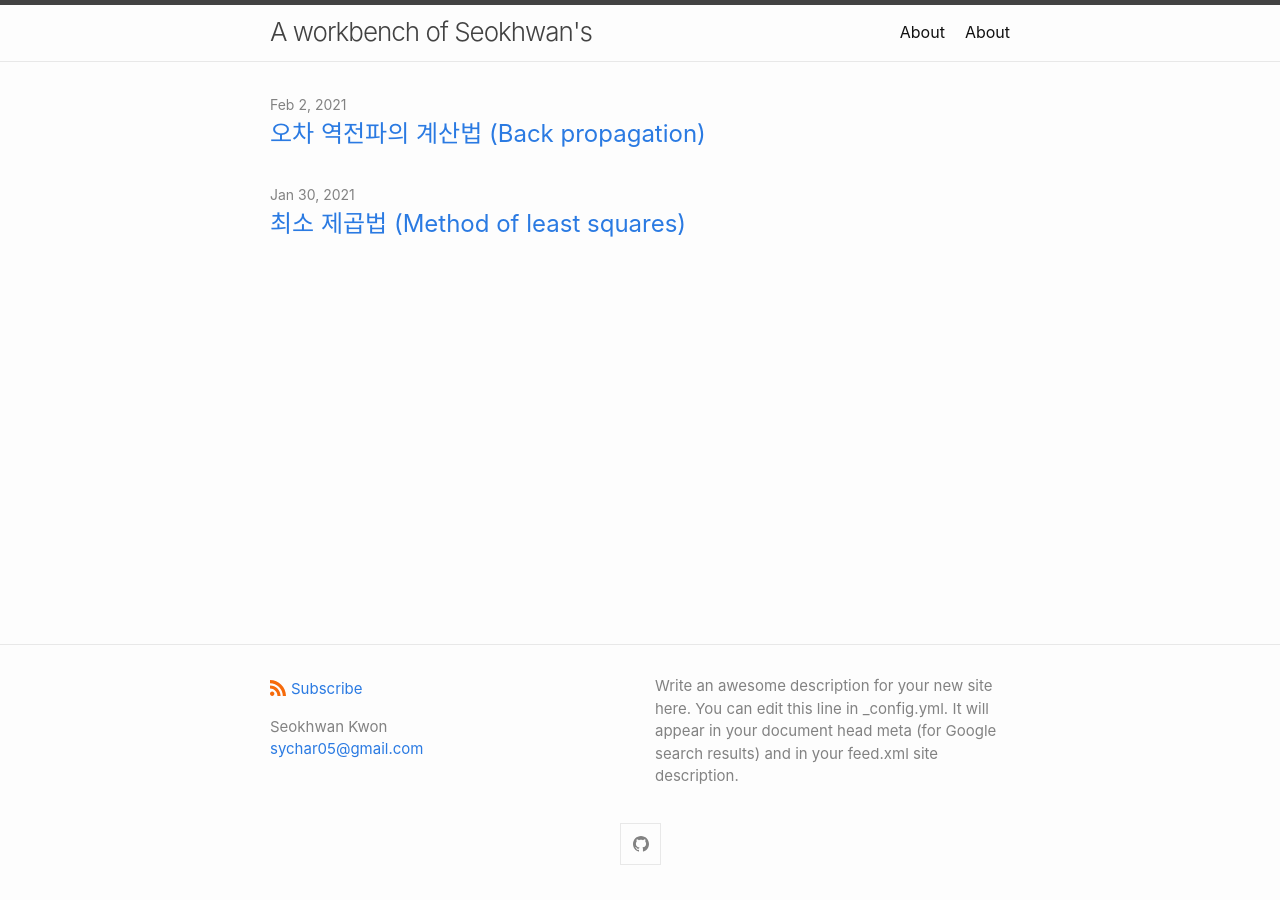
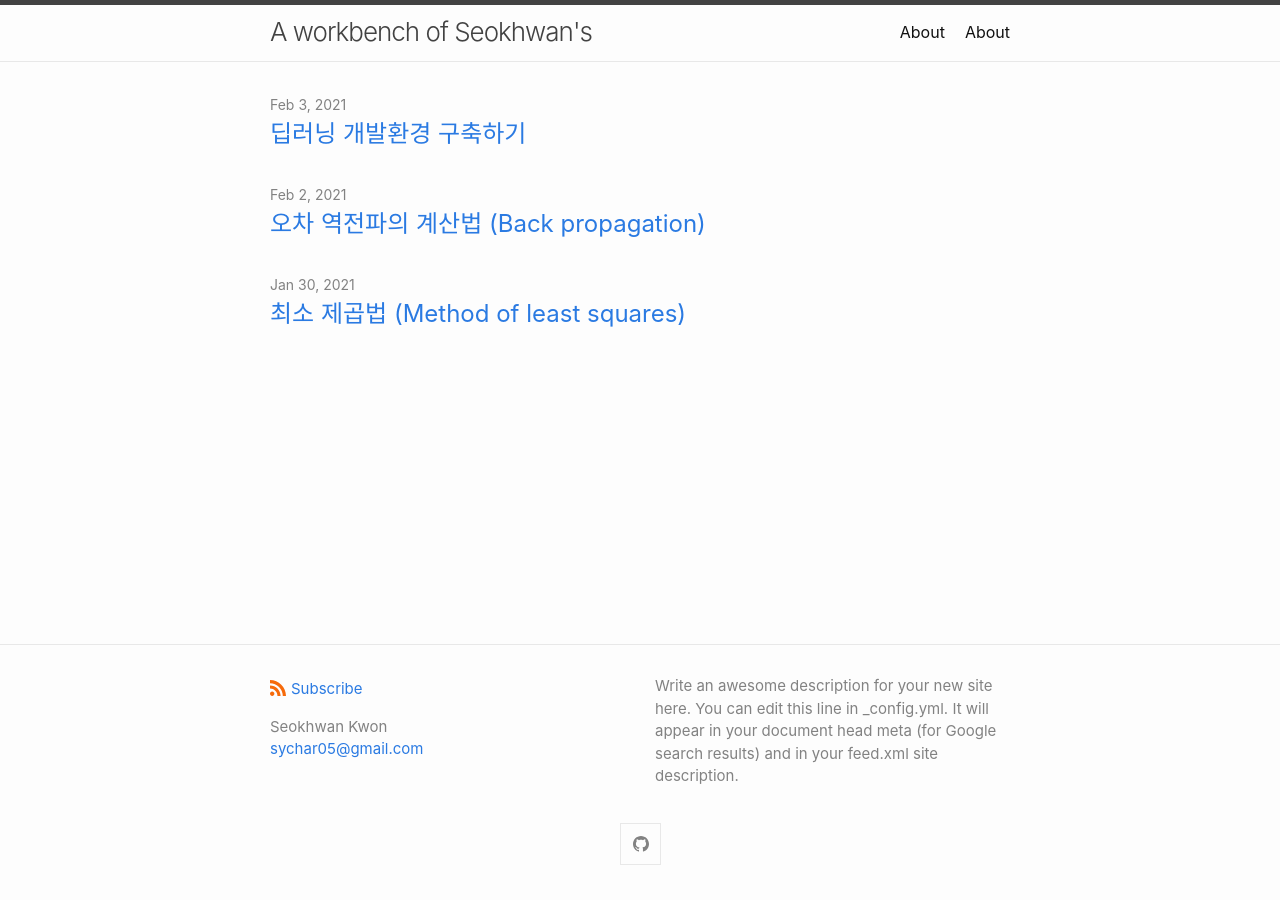
Before and after one commit to RoyKwonn/RoyKwonn.github.io, a Jekyll site: the page built from index.md, in a window 1280 px wide. Built offline with Jekyll 4.4.1, drawn with Linux system fonts in a browser that asks for light colours; part of the change alters nothing that is shown.

Commit message:
add another post

````diff
--- /dev/null
+++ b/_posts/deeplearning/week2/2021-02-03-setup-env-for-deeplearning.md
@@ -0,0 +1,208 @@
+---
+layout: post
+title: "딥러닝 개발환경 구축하기"
+categories: deeplearning
+author:
+- Seokhwan Kwon
+meta: "Springfield"
+---
+## 개발환경
+
+### 0. DOWNLOAD UBUNTU
+
+You shuld download with torrent because of downloading rapidlly
+
+Link : [UBUNTU DOWNLOAD](https://ubuntu.com/download/alternative-downloads)
+
+
+### 1. INSTALL UBUNTU Desktop 18.04.5 (Virtual machine OR Multi boot)
+
+#### 1.1. HOST 설정
+- 제어판 -> Windows 기능 켜기/끄기 -> Hyper-V 해제    // 없으면 안해도 됨
+- (BIOS 모드) Advanced Mode -> Intel VT-x 또는 AMD-V Enable   // 맥은 안해도됨
+
+#### 1.2. VM
+- 머신 -> 새로만들기
+- 메모리 크기 지정 (2048 MB 이상)
+
+#### 1.3. VM-하드디스크 생성
+- 지금 새 가상 하드 디스크 만들기
+- VDI (VirtualBox 디스크 이미지)
+- 고정 크기
+- 파일 위치 및 크기 (파일크기 30 GB 이상)
+
+#### 1.4. VM-설정 (언급된건 체크)
+- 일반 항목 -> 클립보드, 드래그 앤 드롭 : 양방향 설정
+- 시스템 항목 -> 마더보드 : 플로피 디스크 해제, ICH9 칩셋, EFI 사용하기
+- 시스템 항목 -> 프로세서 : 프로세서 개수(실제 호스트 프로세서의 절반), PAN/NX 사용하기
+- 디스플레이 항목 -> 화면 : 비디오메모리(최대), 3차원 가속 사용하기
+- 저장소 항목 -> CD아이콘(광학 드라이브) : 다운받은 UBUNTU_XXXX.ISO 선택
+
+#### 1.5. 머신 실행
+- 언어, 사용자 이름, 비번 설정
+- 그외 항목은 디폴트 선택
+
+
+#### 1.6. 터미널 실행
+
+dist-upgrade는 시간 여유많을 때 합시다.
+```
+$ sudo apt-get update && upgrade
+$ sudo apt dist-upgrade
+$ sudo apt-get install build-essential linux-headers-$(uname -r)
+```
+
+#### 1.7. VM-상단메뉴
+- 장치 -> 게스트확장 CD 이미지 삽입
+- 실행
+- 설치완료 후 바탕화면의 CD 아이콘 오른쪽 마우스 클릭하여 꺼내기
+- 재부팅
+
+
+
+### 2. 프로그램 충돌방지
+
+Build할 때 공통적으로 발생하는 문제를 방지하기 위해 필요한 패키지들을 설치해준다.
+```
+$ sudo apt-get install -y make build-essential libssl-dev zlib1g-dev libbz2-dev \
+libreadline-dev libsqlite3-dev wget curl llvm libncurses5-dev libncursesw5-dev \
+xz-utils tk-dev
+```
+
+### 3. pyenv
+
+git이 설치되지 않았다면 설치해준다.
+```
+$ sudo apt install git
+```
+
+git clone을 이용하여 소스를 다운받고 몇 가지 설정을 해준다.
+```
+$ git clone https://github.com/pyenv/pyenv.git ~/.pyenv
+$ echo 'export PYENV_ROOT="$HOME/.pyenv"' >> ~/.bash_profile
+$ echo 'export PATH="$PYENV_ROOT/bin:$PATH"' >> ~/.bash_profile
+$ echo 'eval "$(pyenv init -)"' >> ~/.bash_profile
+$ source ~/.bash_profile
+```
+
+### 4. Install anaconda3-2020.02
+
+Keep in mind that the version 2020.02 that is mentioned in the above command is only compatible with Python 3.7. So, if you are operating the 2.7 version of Python, then use the link mentioned above to find the compatible version of Anaconda with your Python 2.7 version.
+
+```
+$ pyenv install anaconda3-2020.02
+$ git clone https://github.com/pyenv/pyenv-virtualenv.git $(pyenv root)/plugins/pyenv-virtualenv
+$ echo 'eval "$(pyenv virtualenv-init -)"' >> ~/.bash_profile
+$ source ~/.bash_profile
+```
+
+### 5. set virtualenv
+
+가상화 설정
+```
+$ pyenv virtualenv anaconda3-2020.02 deeplearning
+$ pyenv versions
+  anaconda3-2020.02
+  anaconda3-2020.02/envs/deeplearning
+  deeplearning
+$ pyenv activate deeplearning
+(deeplearning) $ python -v
+...
+```
+
+가상화 종료
+```
+$ pyenv deactivate
+```
+
+### 6. Anaconda 설정
+
+가상화 실행상태에서
+```
+(deeplearning) $ conda create -n py37 python=3.7
+(deeplearning) $ conda activate py37
+(py37)(deeplearning) $ pip install tensorflow==2.0.0
+(py37)(deeplearning) $ pip install keras==2.3
+
+```
+
+혹시 바로 안된다면, 아래 명령어 실행후 다시 위에 작업을 해주어라
+```
+(py37)(deeplearning) $ pyenv deactivate deeplearning
+```
+
+아래와 같은 내용이 출력된다면 잘 설치한 것이다.
+```
+(py37)(deeplearning) $ python
+Python 3.7.9 (default, Aug 31 2020, 12:42:55)
+[GCC 7.3.0] :: Anaconda, Inc. on linux
+Type "help", "copyright", "credits" or "license" for more information.
+>>> import tensorflow as tf
+>>> print(tf.__version__)
+2.0.0
+>>> import keras
+Using TensorFlow backend.
+>>> exit()
+```
+
+### 7. 사용하는 툴
+
+장단점은 직접 찾아보시길...
+
+#### 7.1. jupyter (anaconda설치할때 같이 설치됨)
+```
+(py37)(deeplearning) $ jupyter notebook
+```
+
+#### 7.2. PyCharm-community
+
+파이참을 설치하기전 필요한 라이브러리를 미리 설치해 둡니다.
+```
+(py37)(deeplearning) $ pip install numpy pandas matplotlib seaborn scipy sklearn h5py
+```
+
+설치링크 : https://www.jetbrains.com/ko-kr/pycharm/download/#section=linux
+
+
+### 8. git에서 프로젝트 다운로드 방법
+
+터미널에서 git clone 다운받고싶은URL
+
+## pyCharm 설정 (우분투에서)
+
+### 1. 다운로드 및 설치
+
+
+#### 1.1. 다운로드
+pyCharm 홈페이지에서 community버전을 다운로드를 받는다.
+https://www.jetbrains.com/pycharm/
+
+
+#### 1.2. 설치하기
+
+다운받은 파일 압축해제 후 아래 폴더로 들어갑니다.
+
+```
+$ cd ~/다운로드/pycharm-community-2020.3.2/bin
+$ sh pycharm.sh
+```
+
+or
+
+```
+$ ~/download/pycharm-community-2020.3.2/bin
+$ sh pycharm.sh
+```
+
+### 2 Create Desktop Entry
+어떤 곳에서도 pycharm.sh에 접근할 수 있도록 아래 절차를 따라해주세요.
+
+상단 탭에서
+Tools -> Create Desktop Entry... 를 클릭합니다.
+체크박스가 나오는데 체크를 한다음 ok를 눌러줍니다
+
+
+### 3. pychar에 Anaconda 설정 적용하기
+
+1. 상단탭에서 File -> Settings
+2. 왼쪽 메뉴에서 Project : XXXXX -> Python Interpreter -> py37를 적용 -> OK
````
Also changed, not shown: _posts/2021-01-30-Method-of-least-squares.md (line endings or trailing spaces), _posts/deeplearning/week5/2021-02-02-Back-propagation.md (renamed from _posts/2021-02-02-Back-propagation.md), 4 other files.
